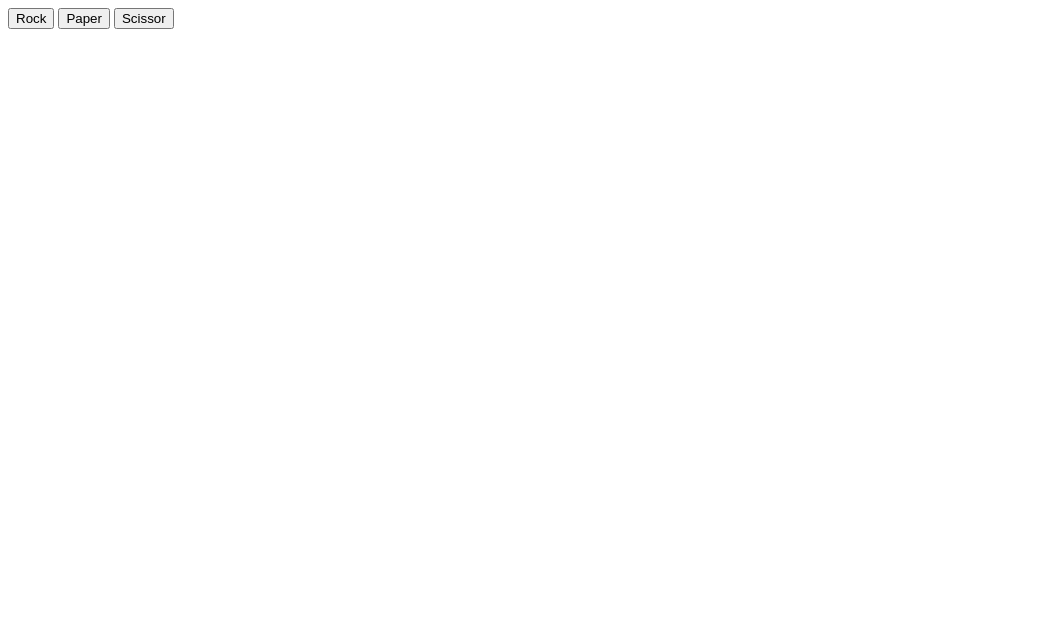
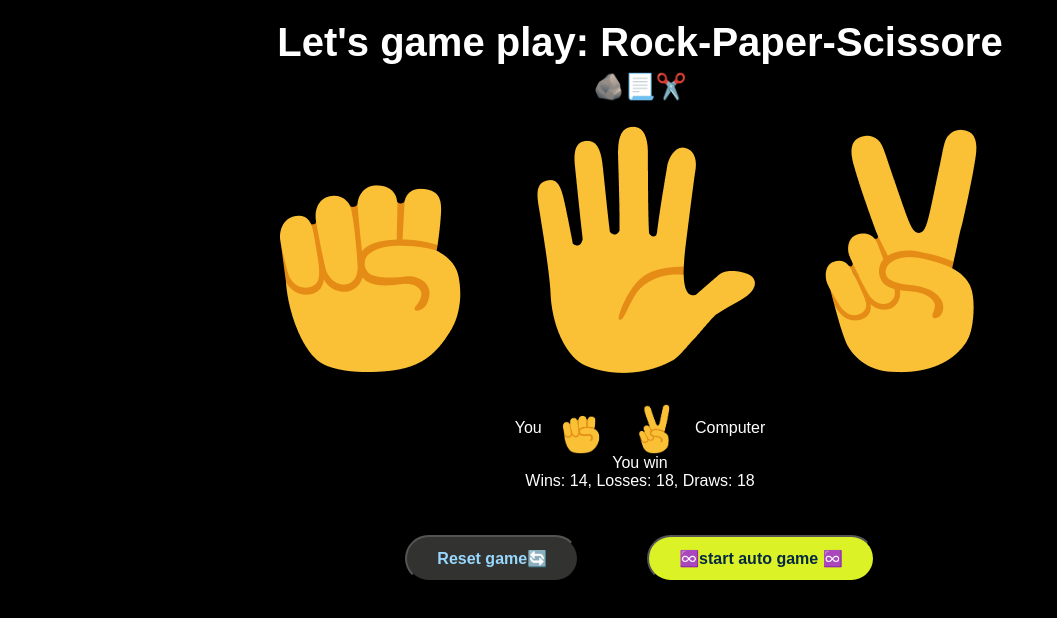
Before and after one commit to alemusee-cmd/git-project, a plain HTML site: page javaScript/rock-paper-scissore/index.html in a window 1280 px wide. Shown: the whole page, without its empty margins (0-1057 px from the left). Drawn offline with Linux system fonts and the light colour scheme.

Commit message:
update javascript

```diff
--- a/javaScript/rock-paper-scissore/index.html
+++ b/javaScript/rock-paper-scissore/index.html
@@ -5,85 +5,56 @@
     <meta name="viewport" content="width=device-width, initial-scale=1.0" />
     <title>rock-paper-scissore</title>
   </head>
+  <link rel="stylesheet" href="style.css" />
   <body>
-    <button
-      onclick="
-        const randomnumber = Math.random();
-        let computerchoice = '';
-        if (randomnumber >= 0 && randomnumber < 1 / 3) {
-          computerchoice = 'Rock';
-        } else if (randomnumber >= 1 / 3 && randomnumber < 2 / 3) {
-          computerchoice = 'Paper';
-        } else if (randomnumber >= 2 / 3 && randomnumber < 1) {
-          computerchoice = 'Scissor';
-        }
-        let result = '';
-        if (computerchoice === 'Rock') {
-          result = 'Draw';
-        } else if (computerchoice === 'Paper') {
-          result = 'You lose';
-        } else if (computerchoice === 'Scissor') {
-          result = 'You win';
-        }
-        console.log(
-          `you picked Rock & computer picked ${computerchoice} . ${result}`,
-        );
-      "
-    >
-      Rock
-    </button>
+    <header class="hero-section">
+      <h1>Let's game play: Rock-Paper-Scissore</h1>
+      <span>🪨📃✂️</span>
+    </header>
+    <div class="buttons-container">
+      <!-- Rock -->
+      <button class="Rock" onclick="PlayerGame('Rock')">
+        <img src="images/rock-emoji.png" />
+      </button>
 
-    <button
-      onclick="
-        const randomnumber = Math.random();
-        let computerchoice = '';
-        if (randomnumber >= 0 && randomnumber < 1 / 3) {
-          computerchoice = 'Rock';
-        } else if (randomnumber >= 1 / 3 && randomnumber < 2 / 3) {
-          computerchoice = 'Paper';
-        } else if (randomnumber >= 2 / 3 && randomnumber < 1) {
-          computerchoice = 'Scissor';
-        }
+      <!-- Paper -->
+      <button class="Paper" onclick="PlayerGame('Paper')">
+        <img src="images/paper-emoji.png" />
+      </button>
 
-        let result = '';
-        if (computerchoice === 'Rock') {
-          result = 'Draw';
-        } else if (computerchoice === 'Paper') {
-          result = 'You lose';
-        } else if (computerchoice === 'Scissor') {
-          result = 'You win';
-        }
-        console.log(
-          `you picked Paper & computer picked ${computerchoice} . ${result}`,
-        );
-      "
-    >
-      Paper
-    </button>
-    <button
-      onclick="
-        const randomnumber = Math.random();
-        let computerchoice = '';
-        if (randomnumber >= 0 && randomnumber < 1 / 3) {
-          computerchoice = 'Rock';
-        } else if (randomnumber >= 1 / 3 && randomnumber < 2 / 3) {
-          computerchoice = 'Paper';
-        } else if (randomnumber >= 2 / 3 && randomnumber < 1) {
-          computerchoice = 'Scissor';
-        }
-        let result = '';
-        if (computerchoice === 'Rock') {
-          result = 'Draw';
-        } else if (computerchoice === 'Paper') {
-          result = 'You lose';
-        } else if (computerchoice === 'Scissor') {
-          result = 'You win';
-        }
-        console.log(
-          `you picked Rock & computer picked ${computerchoice} . ${result}`,
-      "
-    >
-      Scissor
-    </button>
+      <!-- Scissor -->
+      <button class="Scissor" onclick="PlayerGame('Scissor')">
+        <img src="images/scissor-emoji.png" />
+      </button>
+    </div>
+    <div class="stats-container">
+      <p class="picks">
+        <!-- innerHTML -->
+      </p>
+      <p class="result">
+        <!-- innerHTML -->
+      </p>
+      <p class="score">
+        <!-- innerHTML -->
+      </p>
+    </div>
+    <div class="reset-game-container">
+      <button
+        class="reset-btn"
+        onclick="
+          score.wins = 0;
+          score.Draws = 0;
+          score.losses = 0;
+          localStorage.removeItem('score');
+          updateScore();
+        "
+      >
+        Reset game🔄️
+      </button>
+      <button class="start-auto-btn" onclick="startAuto()">
+        ♾️start auto game ♾️
+      </button>
+    </div>
+    <script src="script.js"></script>
   </body>
 </html>
--- a/javaScript/rock-paper-scissore/script.js
+++ b/javaScript/rock-paper-scissore/script.js
@@ -0,0 +1,101 @@
+let score = JSON.parse(localStorage.getItem("score")) || {
+  wins: 0,
+  losses: 0,
+  Draws: 0,
+};
+
+// json.parse();
+
+// setInterval(function(){})
+// function name(params)
+// ()=>{}
+let isAutoPlaying = false;
+let Interval;
+
+function startAuto() {
+  if (!isAutoPlaying) {
+    Interval = setInterval(() => {
+      const PlayMove = pickComputerMove();
+      PlayerGame(PlayMove);
+    }, 100);
+    isAutoPlaying = true;
+  } else {
+    clearInterval(Interval);
+    isAutoPlaying = false;
+  }
+}
+startAuto();
+
+function PlayerGame(PlayMove) {
+  const computerchoice = pickComputerMove();
+
+  let result = "";
+
+  if (PlayMove === "Rock") {
+    if (computerchoice === "Rock") {
+      result = "Draw";
+    } else if (computerchoice === "Paper") {
+      result = "You lose";
+    } else if (computerchoice === "Scissor") {
+      result = "You win";
+    }
+  }
+
+  if (PlayMove === "Paper") {
+    if (computerchoice === "Rock") {
+      result = "You win";
+    } else if (computerchoice === "Paper") {
+      result = "Draw";
+    } else if (computerchoice === "Scissor") {
+      result = "You lose";
+    }
+  }
+
+  if (PlayMove === "Scissor") {
+    if (computerchoice === "Rock") {
+      result = "You lose";
+    } else if (computerchoice === "Paper") {
+      result = "You win";
+    } else if (computerchoice === "Scissor") {
+      result = "Draw";
+    }
+  }
+
+  if (result === "You win") {
+    score.wins += 1;
+  } else if (result === "You lose") {
+    score.losses += 1;
+  } else if (result === "Draw") {
+    score.Draws += 1;
+  }
+
+  localStorage.setItem("score", JSON.stringify(score));
+
+  document.querySelector(".result").innerHTML = result;
+  document.querySelector(".picks").innerHTML = `
+    You
+    <img src="./images/${PlayMove.toLowerCase()}-emoji.png" class="move-icon">
+    <img src="./images/${computerchoice.toLowerCase()}-emoji.png" class="move-icon">
+    Computer
+`;
+
+  updateScore();
+}
+
+function updateScore() {
+  document.querySelector(".score").innerHTML =
+    `Wins: ${score.wins}, Losses: ${score.losses}, Draws: ${score.Draws}`;
+}
+function pickComputerMove() {
+  const randomNumber = Math.random();
+  let computerchoice = "";
+
+  if (randomNumber >= 0 && randomNumber < 1 / 3) {
+    computerchoice = "Rock";
+  } else if (randomNumber >= 1 / 3 && randomNumber < 2 / 3) {
+    computerchoice = "Paper";
+  } else {
+    computerchoice = "Scissor";
+  }
+  return computerchoice;
+}
--- a/javaScript/rock-paper-scissore/style.css
+++ b/javaScript/rock-paper-scissore/style.css
@@ -0,0 +1,100 @@
+* {
+  margin: 0;
+  padding: 0;
+}
+body {
+  background-color: black;
+  font-family: Arial, Helvetica, sans-serif;
+  padding: 20px;
+}
+header {
+  text-align: center;
+}
+header h1 {
+  color: white;
+  font-size: 40px;
+  margin-bottom: 7px;
+}
+
+header span {
+  font-size: 25px;
+  margin-bottom: 25px;
+}
+.buttons-container {
+  display: flex;
+  align-items: center;
+  padding: 25px;
+  gap: 20px;
+  justify-content: center;
+}
+
+.Rock,
+.Paper,
+.Scissor {
+  background-color: transparent;
+  background-image: none;
+  border: none;
+  cursor: pointer;
+  transition: 0.3s;
+}
+
+.Rock:hover,
+.Paper:hover,
+.Scissor:hover {
+  transform: scale(1.1);
+}
+
+.picks,
+.result,
+.score {
+  color: white;
+}
+
+.stats-container {
+  display: flex;
+  justify-content: center;
+  flex-direction: column;
+  align-items: center;
+  margin-bottom: 25px;
+}
+
+.reset-game-container {
+  display: flex;
+  justify-content: center;
+  gap: 8px;
+}
+
+.reset-btn {
+  padding: 12px 30px;
+  margin: 8px 30px;
+  background-color: #323230;
+  color: #99d8fe;
+  text-decoration: none;
+  font-weight: bold;
+  text-align: center;
+  font-size: 16px;
+  border-radius: 50px;
+  margin-top: 20px;
+  transition: 0.3s;
+  cursor: pointer;
+}
+.start-auto-btn {
+  padding: 12px 30px;
+  margin: 8px 30px;
+  background-color: #dbf227;
+  color: #042940;
+  text-decoration: none;
+  font-weight: bold;
+  text-align: center;
+  font-size: 16px;
+  border-radius: 50px;
+  margin-top: 20px;
+  transition: 0.3s;
+  cursor: pointer;
+}
+
+.move-icon {
+  height: 50px; /* או כל גודל שמתאים לך */
+  vertical-align: middle;
+  margin: 0 10px;
+}
```
Also changed, not shown: javaScript/exercises/exercises.js (+110 -55 lines), javaScript/rock-paper-scissore/images/paper-emoji.png (added), javaScript/rock-paper-scissore/images/rock-emoji.png (added), javaScript/rock-paper-scissore/images/scissor-emoji.png (added).
